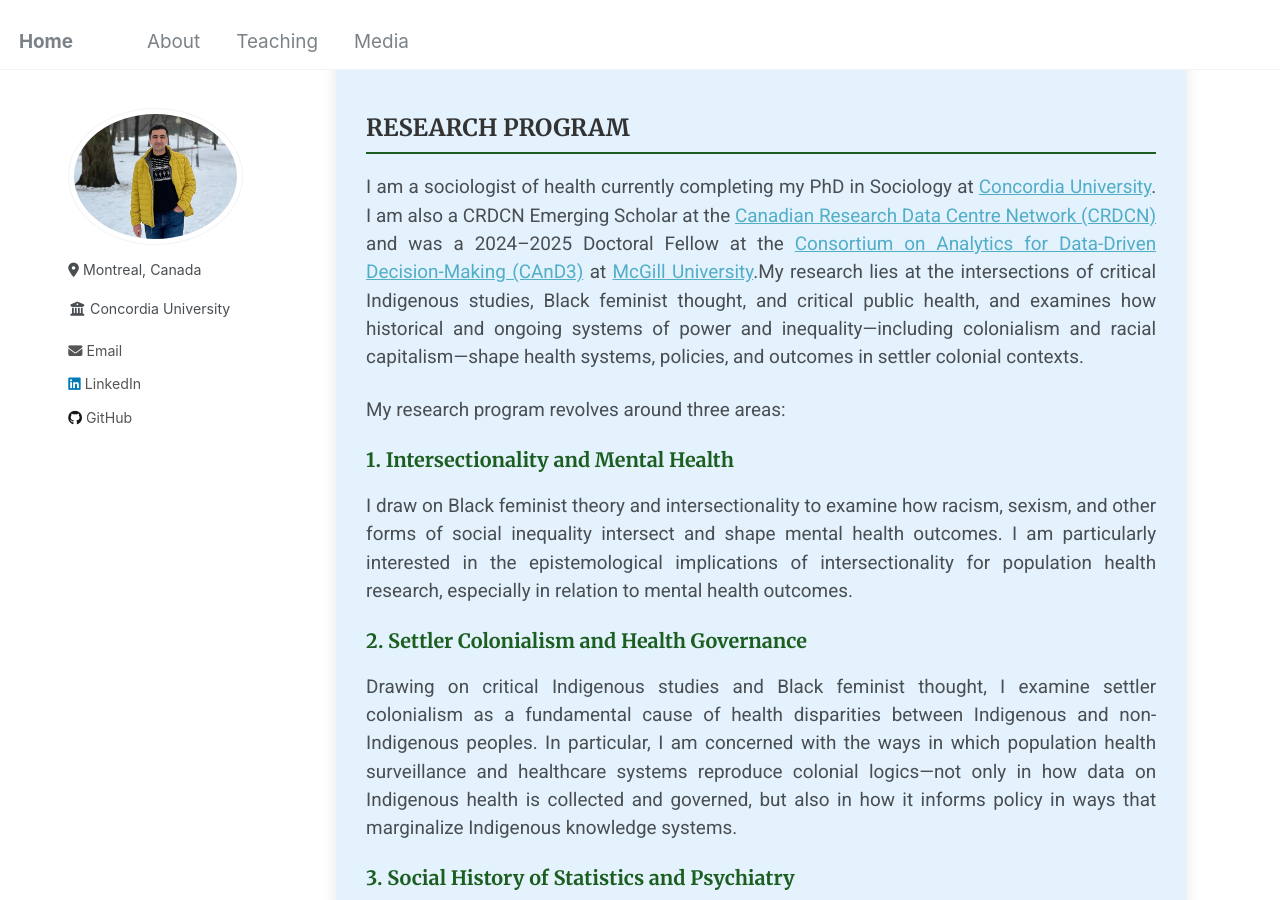
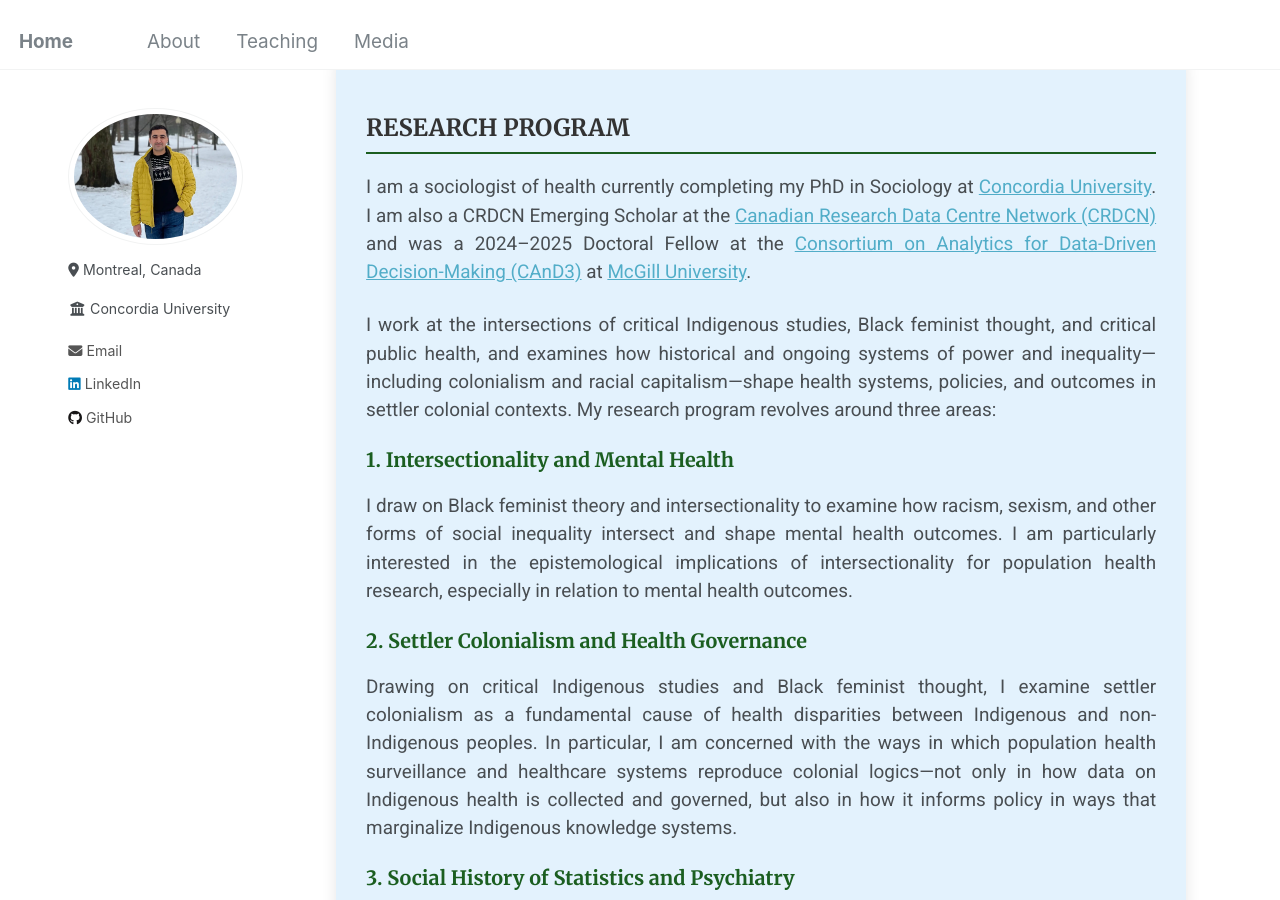
Before and after one commit to Mohsnmonji/mohsnmonji.github.io, a Jekyll site: the page built from about-me.md, in a window 1280 px wide and 900 px high, scrolled down 421 px. Built offline with Jekyll 4.4.1, drawn with Linux system fonts in a browser that asks for light colours.

Commit message:
Update about-me.md

```diff
--- a/about-me.md
+++ b/about-me.md
@@ -67,11 +67,11 @@ author_profile: true
   I am also a CRDCN Emerging Scholar at the
   <a href="https://crdcn.ca" target="_blank">Canadian Research Data Centre Network (CRDCN)</a> and was a 2024–2025 Doctoral Fellow at the
   <a href="https://www.mcgill.ca/cand3/" target="_blank">Consortium on Analytics for Data-Driven Decision-Making (CAnD3)</a> at
-  <a href="https://www.mcgill.ca/" target="_blank">McGill University</a>.My research lies at the intersections of critical Indigenous studies, Black feminist thought, and critical public health, and examines how historical and ongoing systems of power and inequality—including colonialism and racial capitalism—shape health systems, policies, and outcomes in settler colonial contexts.
-
+  <a href="https://www.mcgill.ca/" target="_blank">McGill University</a>.
 </p>
 
-  <p>My research program revolves around three areas:</p>
+  <p>I work at the intersections of critical Indigenous studies, Black feminist thought, and critical public health, and examines how historical and ongoing systems of power and inequality—including colonialism and racial capitalism—shape health systems, policies, and outcomes in settler colonial contexts.
+  My research program revolves around three areas:</p>
 
   <h4>1. Intersectionality and Mental Health</h4>
   <p>
```
